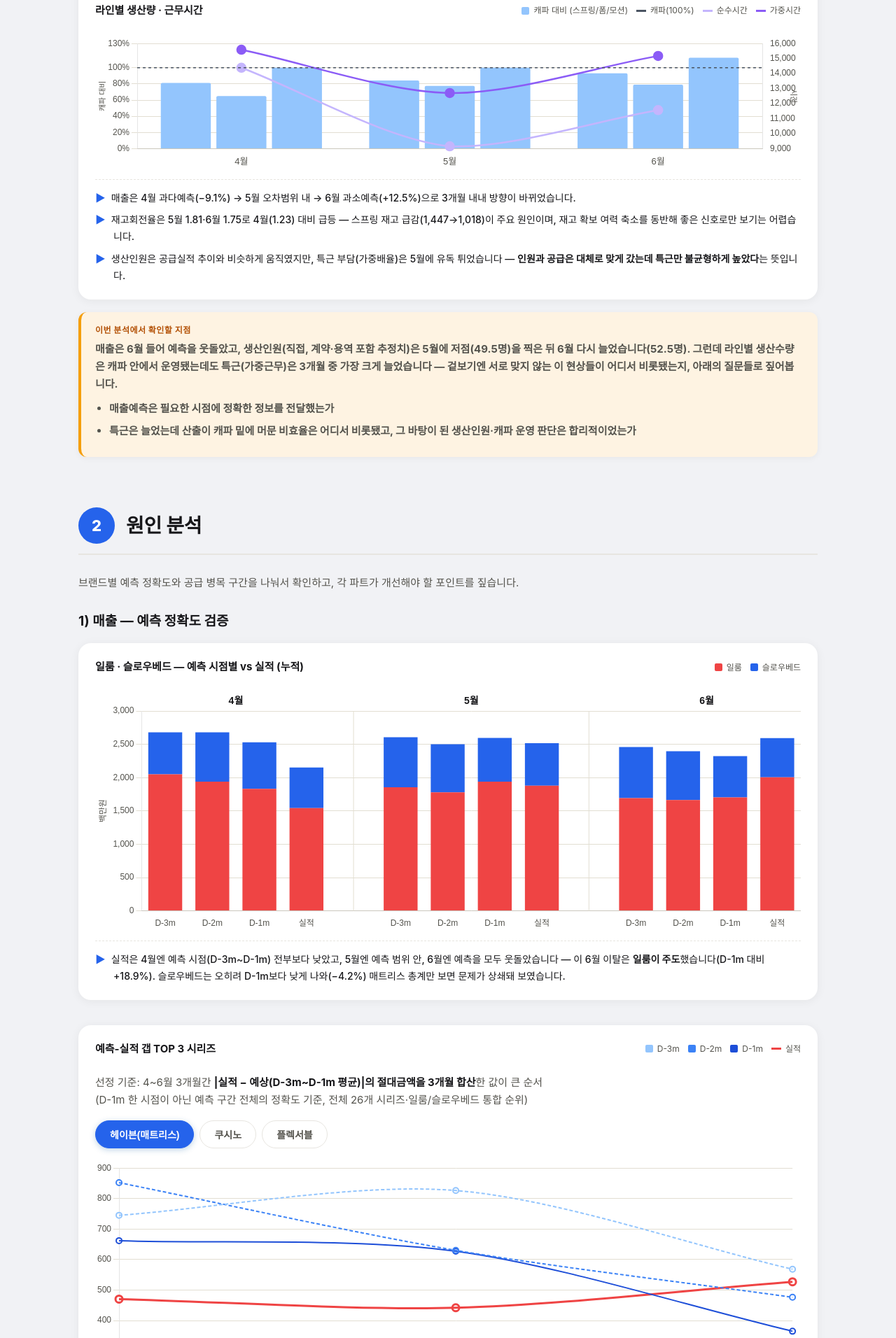
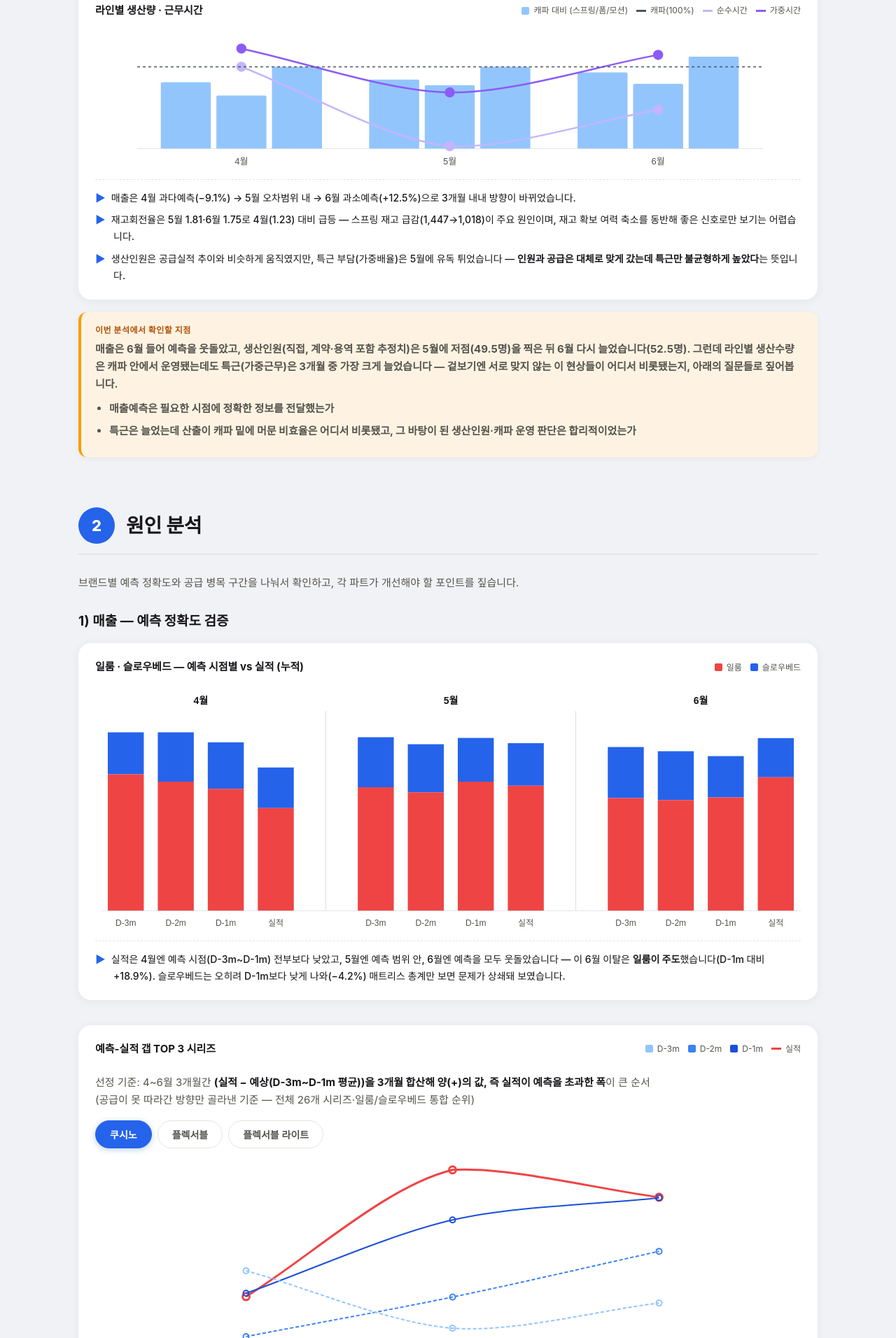
Before and after one commit to fursys-group-hub/26-2Q-mattress-issue, a plain HTML site: page index.html in a window 1280 px wide. Shown: the part 888-2800 px from the top of the page at 70% size. Drawn offline with nearby package versions, Linux system fonts and the light colour scheme.

Commit message:
리포트 업데이트

```diff
--- a/index.html
+++ b/index.html
@@ -259,22 +259,22 @@
           <span><span class="sw line" style="background:var(--act)"></span>실적</span>
         </div>
       </div>
-      <p class="lede" style="margin-top:0; margin-bottom:16px; max-width:none;">선정 기준: 4~6월 3개월간 <b style="color:var(--ink)">|실적 − 예상(D-3m~D-1m 평균)|의 절대금액을 3개월 합산</b>한 값이 큰 순서<br>(D-1m 한 시점이 아닌 예측 구간 전체의 정확도 기준, 전체 26개 시리즈·일룸/슬로우베드 통합 순위)</p>
+      <p class="lede" style="margin-top:0; margin-bottom:16px; max-width:none;">선정 기준: 4~6월 3개월간 <b style="color:var(--ink)">(실적 − 예상(D-3m~D-1m 평균))을 3개월 합산해 양(+)의 값, 즉 실적이 예측을 초과한 폭</b>이 큰 순서<br>(공급이 못 따라간 방향만 골라낸 기준 — 전체 26개 시리즈·일룸/슬로우베드 통합 순위)</p>
       <div class="toggle" id="seriesToggle">
-        <button class="tbtn active" data-s="haven">헤이븐(매트리스)</button>
-        <button class="tbtn" data-s="kushino">쿠시노</button>
+        <button class="tbtn active" data-s="kushino">쿠시노</button>
         <button class="tbtn" data-s="flex">플렉서블</button>
+        <button class="tbtn" data-s="flexlight">플렉서블 라이트</button>
       </div>
       <div class="chartbox"><canvas id="top3Chart"></canvas></div>
       <div class="chart-insight">
-        <p><span class="arrow">▶</span>헤이븐·플렉서블은 이벤트성 수요(프로모션)가 예측에 반영되지 못한 패턴입니다 — 헤이븐은 6월 한 달만 역전, 플렉서블은 6월까지 진행된 프로모션이 반영되지 않아 3개월 내내 실적이 예측을 상회했습니다.</p>
+        <p><span class="arrow">▶</span>세 시리즈 모두 실적이 예측을 웃돈, "공급이 수요를 못 따라간" 방향의 대표 사례입니다 — 플렉서블·플렉서블 라이트는 6월까지 이어진 프로모션이 예측에 반영되지 못해 3개월 내내 실적이 예측을 상회했습니다.</p>
         <p><span class="arrow">▶</span>쿠시노는 D-3m 초기 예측이 실적의 절반에도 못 미쳤다가 D-1m에야 따라잡았고, 6월도 원단쇼트로 밀린 이월분(146건·7,700만원)을 포함하면 여전히 +13.9% 과소예측이었습니다.</p>
       </div>
     </div>
 
     <div class="callout point">
       <div class="label">개선 포인트 — 매출</div>
-      헤이븐·플렉서블·쿠시노 모두 프로모션 등 이벤트성 수요가 예측에 정교하게 반영되지 못한 공통 패턴입니다. 초기 예측(D-3m) 단계부터 이벤트성 수요를 반영할 수 있는 프로세스 정비가 필요합니다.
+      쿠시노·플렉서블·플렉서블 라이트 모두 프로모션 등 이벤트성 수요가 예측에 정교하게 반영되지 못한 공통 패턴입니다. 초기 예측(D-3m) 단계부터 이벤트성 수요를 반영할 수 있는 프로세스 정비가 필요합니다.
     </div>
 
     <h3 style="margin-top:44px;">2) 공급 — 병목 구간 파악</h3>
@@ -303,11 +303,13 @@
           <div class="legend">
             <span><span class="sw" style="background:#f59e0b"></span>공급실적</span>
             <span><span class="sw line" style="background:#2563eb"></span>가중배율</span>
+            <span><span class="sw line" style="background:#0d9488"></span>시간당생산액(가중)</span>
           </div>
         </div>
         <div class="chartbox"><canvas id="supplyBurdenChart"></canvas></div>
         <div class="chart-insight">
           <p><span class="arrow">▶</span>5월·6월 모두 4월(+8.3%) 대비 특근 부담이 3~4배 높았습니다. 다만 정점은 물량이 가장 많았던 6월(+31.2%)이 아니라 인원이 가장 적었던 5월(+38.7%)이었습니다 — <b style="color:var(--ink)">물량 증가가 특근을 유발했다는 설명만으로는 5월의 튄 수치가 설명되지 않습니다.</b></p>
+          <p><span class="arrow">▶</span>사무직 지원시간까지 포함한 시간당생산액 기준으로 생산 효율은 3개월간 꾸준히 개선되었습니다.</p>
           <p><span class="arrow">▶</span>공정별로 인원 증감 배경이 다른데, 5월은 자연감소, 6월은 결원 충원·품질 개선 등 여러 목적의 채용이 섞여 있었습니다. 채용 목적이 물량 대응에 집중되지 않다 보니, 인원이 늘어난 6월에도 생산성 개선으로 뚜렷이 이어지지 못했습니다.</p>
         </div>
       </div>
@@ -352,9 +354,9 @@
       </div>
       <div class="chart-insight">
         <p><span class="arrow">▶</span>품목을 자주 바꿔가며 시간을 썼다면 산출이 늘 때 생산품목수(청록선)도 같이 늘어야 하는데, 스프링은 반대입니다 — 생산품목수는 4월 95개→6월 82개로 줄었는데 실제 산출(막대)은 203→233개로 늘었습니다. <b style="color:var(--ink)">더 적은 품목에 집중했는데도 산출은 캐파를 못 채웠다</b>는 뜻이라, 품목 전환 때문은 아닙니다. 모션만 유일하게 산출이 캐파를 채우거나 넘어섰습니다.</p>
-        <p><span class="arrow">▶</span>3개월 전체로 보면 세 라인 모두 5월에 생산품목수가 동시에 저점을 찍습니다(스프링 75개·폼 22개·모션 12개) — 같은 달 인원 최저(49.5명)·특근 최고(+38.7%)와 겹치는 걸 보면, 우연이 아니라 <b style="color:var(--ink)">인원 공백을 특근으로도 못 메우자 핵심 품목 위주로 방어 생산했다</b>는 하나의 원인으로 수렴합니다.</p>
+        <p><span class="arrow">▶</span>3개월 전체로 보면 세 라인 모두 5월에 생산품목수가 동시에 저점을 찍습니다(스프링 75개·폼 22개·모션 12개) — 같은 달 인원 최저(49.5명)·특근 최고(+38.7%)와 겹치는 걸 보면, 우연이 아니라 <b style="color:var(--ink)">인원 공백을 특근으로도 못 메우자 핵심 품목 위주로 방어 생산했다</b>는 하나의 원인으로 수렴합니다. 실제로 생산팀 확인 결과, 5월엔 퀼팅기 등 설비가 쿠시노 생산에 집중 투입되면서 다른 품목에 대응할 여력이 없었고, 쿠시노 반제품 제작에 시간이 많이 들면서 특근도 함께 최고조로 올라간 것으로 파악됐습니다.</p>
         <p><span class="arrow">▶</span>5월은 인원 공백이 방아쇠였다면, 6월은 다릅니다 — <b style="color:var(--ink)">인원도 늘고(49.5→52.5명) 특근 부담도 여전히 높았는데(가중배율 +31.2%, 4월 대비 3~4배)</b> 스프링·폼 모두 캐파를 채우지 못했습니다(233/250, 95/120). 위 공급실적·특근부담 차트에서 확인했듯 6월 채용은 물량 대응이 아니라 결원 충원·품질 개선 등 다른 목적이 섞여 있었던 만큼, 인원과 특근을 함께 투입하고도 산출이 못 따라온 데는 숙련도 희석과 더불어 자재 부족, 불량 재작업, 설비 다운타임 등 다른 요인도 함께 작용했을 가능성이 있습니다.</p>
-        <p><span class="arrow">▶</span>자재 요인은 <b style="color:var(--ink)">쿠시노 매트리스 장납기 이슈(6/12~7/5, D+10)</b>를 통해 실제로 확인되었습니다 — 5월 수주 급증에 대응하며 원단을 선제적으로 많이 소진했고, 그 여파로 6월엔 추가 수요에 대응할 원단을 긴급 수급하는 데 한계가 있었습니다. 초기 대응(B2B용 원단 사전 확보)은 유효했지만 5월 소진분을 메우는 속도가 6월 수요를 못 따라갔습니다. 여기에 공급처가 다른 별개 품목인 헤드보드·가드가 생산캐파 이슈로 먼저 장납기가 걸리며 매트리스 문제가 그 뒤에 가려져 있다가, 6월 원단 수급 차질로 매트리스 자체 장납기가 뒤늦게 표면화되는 시간차까지 겹쳤습니다.</p>
+        <p><span class="arrow">▶</span>자재 요인은 <b style="color:var(--ink)">쿠시노 매트리스 장납기 이슈(6/12~7/5, D+10)</b>를 통해 실제로 확인되었습니다 — 5월 수주 급증에 대응하며 원단을 선제적으로 많이 소진했고, 그 여파로 6월엔 추가 수요에 대응할 원단을 긴급 수급하는 데 한계가 있었습니다. 초기 대응(B2B용 원단 사전 확보)은 유효했지만 5월 소진분을 메우는 속도가 6월 수요를 못 따라갔습니다. 여기에 공급처가 다른 별개 품목인 헤드보드·가드가 생산캐파 이슈로 먼저 장납기가 걸리며 매트리스 문제가 그 뒤에 가려져 있다가, 6월 원단 수급 차질로 매트리스 자체 장납기가 뒤늦게 표면화되는 시간차까지 겹쳤습니다. 생산팀 확인으로는 당시 국제정세로 선박 확보가 어려워지면서 입고 지연 통보 자체가 늦게 왔다는 배경도 있었습니다 — 다만 그 통보 이전에 미리 확인했다면 대응 여지가 있었다는 점에서, 앞단 모니터링의 필요성은 여전히 유효합니다.</p>
       </div>
     </div>
 
@@ -456,7 +458,7 @@ function baseOpts(extra){
     responsive:true, maintainAspectRatio:false,
     plugins:{legend:{display:false}},
     scales:{
-      y:{grid:{color:gridColor}, ticks:{font:{size:12}}},
+      y:{grid:{display:false}, ticks:{display:false},border:{display:false}},
       x:{grid:{display:false}, ticks:{font:{size:12}}}
     }
   }, extra||{});
@@ -507,16 +509,23 @@ new Chart(document.getElementById('introComboTop'), {
       {type:'bar', label:'재고-폼', data:[316,243,277], backgroundColor:'#2dd4bf', order:2, stack:'inv', yAxisID:'y'},
       {type:'bar', label:'재고-모션', data:[68,91,108], backgroundColor:'#99f6e4', order:2, stack:'inv', yAxisID:'y'},
       {type:'bar', label:'재고-커버', data:[35,30,39], backgroundColor:'#d4f7f0', order:2, stack:'inv', yAxisID:'y'},
-      {type:'line', label:'매출예상(D-1m)', data:[2551,2617,2348], borderWidth:0, pointRadius:0, pointHoverRadius:0, backgroundColor:'transparent', borderColor:'transparent', order:0, yAxisID:'y'},
-      {type:'line', label:'생산인원', data:[55.5,49.5,52.5], borderWidth:0, pointRadius:0, pointHoverRadius:0, backgroundColor:'transparent', borderColor:'transparent', order:0, yAxisID:'y1'}
+      {type:'line', label:'매출예상(D-1m)', data:[2551,2617,2348], borderWidth:0, pointRadius:0, pointHoverRadius:0, pointHitRadius:12, backgroundColor:'transparent', borderColor:'transparent', order:0, yAxisID:'y'},
+      {type:'line', label:'생산인원', data:[55.5,49.5,52.5], borderWidth:0, pointRadius:0, pointHoverRadius:0, pointHitRadius:12, backgroundColor:'transparent', borderColor:'transparent', order:0, yAxisID:'y1'}
     ]
   },
   options: baseOpts({
     layout:{padding:{right:0}},
+    plugins:{
+      legend:{display:false},
+      tooltip:{ callbacks:{ label:(ctx) => {
+        if(ctx.dataset.label === '생산인원') return `생산인원: ${ctx.parsed.y}명`;
+        return `${ctx.dataset.label}: ${ctx.parsed.y.toLocaleString()}백만원`;
+      }}}
+    },
     scales:{
-      y:{grid:{color:gridColor}, ticks:{font:{size:12}}, position:'left', title:{display:true,text:'백만원',font:{size:12}}, afterFit:(s)=>{s.width=60;}},
-      y1:{grid:{display:false}, ticks:{font:{size:12}}, position:'right', min:40, max:60, title:{display:true,text:'생산인원(명)',font:{size:11}}, afterFit:(s)=>{s.width=55;}},
-      x:{grid:{display:false}, display:false}
+      y:{grid:{display:false}, ticks:{display:false}, position:'left', title:{display:false}, border:{display:false}, afterFit:(s)=>{s.width=60;}},
+      y1:{grid:{display:false}, ticks:{display:false}, position:'right', min:40, max:60, title:{display:false}, border:{display:false}, afterFit:(s)=>{s.width=55;}},
+      x:{grid:{display:false}, ticks:{font:{size:13}}}
     }
   }),
   plugins:[alignedLinesPlugin]
@@ -556,14 +565,14 @@ new Chart(document.getElementById('introComboBottom'), {
           label:(ctx) => {
             const raw = ctx.dataset.rawQty;
             if(raw) return `${raw[ctx.dataIndex]}개 (${ctx.parsed.y}%)`;
-            return `${ctx.dataset.label}: ${ctx.parsed.y.toLocaleString()}`;
+            return `${ctx.dataset.label}: ${ctx.parsed.y.toLocaleString()}시간`;
           }
         }
       }
     },
     scales:{
-      y:{grid:{color:gridColor}, ticks:{font:{size:12},callback:v=>v+'%'}, position:'left', min:0, max:130, title:{display:true,text:'캐파 대비',font:{size:11}}, afterFit:(s)=>{s.width=60;}},
-      y1:{grid:{display:false}, ticks:{font:{size:12}}, position:'right', title:{display:true,text:'시간',font:{size:11}}, afterFit:(s)=>{s.width=55;}},
+      y:{grid:{display:false}, ticks:{display:false}, position:'left', min:0, max:130, title:{display:false}, border:{display:false}, afterFit:(s)=>{s.width=60;}},
+      y1:{grid:{display:false}, ticks:{display:false}, position:'right', title:{display:false}, border:{display:false}, afterFit:(s)=>{s.width=55;}},
       x:{grid:{display:false}, ticks:{font:{size:13}}}
     }
   }),
@@ -581,10 +590,17 @@ function otChart(id, actual, skuCounts, yMax, skuMin, skuMax){
       ]
     },
     options: baseOpts({
-      plugins:{legend:{display:false}},
+      plugins:{
+        legend:{display:false},
+        tooltip:{
+          callbacks:{
+            label:(ctx) => ctx.datasetIndex === 0 ? `실제 산출: ${ctx.parsed.y}개/일` : `생산품목수: ${ctx.parsed.y}종`
+          }
+        }
+      },
       scales:{
-        y:{grid:{color:gridColor}, ticks:{font:{size:11}}, position:'left', max:yMax},
-        y1:{grid:{display:false}, ticks:{font:{size:11}}, position:'right', min:skuMin, max:skuMax},
+        y:{grid:{display:false}, ticks:{display:false}, position:'left', max:yMax,border:{display:false}},
+        y1:{grid:{display:false}, ticks:{display:false}, position:'right', min:skuMin, max:skuMax,border:{display:false}},
         x:{grid:{display:false}, ticks:{font:{size:12}}}
       }
     })
@@ -638,9 +654,12 @@ new Chart(document.getElementById('brandStackChart'), {
   },
   options: baseOpts({
     layout:{padding:{top:26}},
-    plugins:{legend:{display:false}},
+    plugins:{
+      legend:{display:false},
+      tooltip:{ callbacks:{ label:(ctx) => `${ctx.dataset.label}: ${ctx.parsed.y.toLocaleString()}백만원` } }
+    },
     scales:{
-      y:{grid:{color:gridColor}, ticks:{font:{size:12}}, title:{display:true,text:'백만원',font:{size:12}}},
+      y:{grid:{display:false}, ticks:{display:false}, title:{display:false}, border:{display:false}},
       x:{grid:{display:false}, ticks:{font:{size:12}}}
     }
   }),
@@ -656,10 +675,16 @@ new Chart(document.getElementById('headcountHoursChart'), {
     {type:'line',label:'월말',data:[52,49,54],borderColor:'#ef4444',backgroundColor:'#ef4444',tension:.2,pointRadius:6,borderWidth:3,order:0,yAxisID:'y1'}
   ]},
   options: baseOpts({
-    plugins:{legend:{display:false}},
+    plugins:{
+      legend:{display:false},
+      tooltip:{ callbacks:{ label:(ctx) => {
+        const unit = (ctx.dataset.label === '월초' || ctx.dataset.label === '월말') ? '명' : '시간';
+        return `${ctx.dataset.label}: ${ctx.parsed.y.toLocaleString()}${unit}`;
+      }}}
+    },
     scales:{
-      y:{grid:{color:gridColor},ticks:{font:{size:12}},position:'left',title:{display:true,text:'시간',font:{size:12}}},
-      y1:{grid:{display:false},ticks:{font:{size:12}},position:'right',min:40,max:60,title:{display:true,text:'생산인원(직접, 명)',font:{size:12}}},
+      y:{grid:{display:false},ticks:{display:false},position:'left',title:{display:false},border:{display:false}},
+      y1:{grid:{display:false},ticks:{display:false},position:'right',min:40,max:60,title:{display:false},border:{display:false}},
       x:{grid:{display:false},ticks:{font:{size:13}}}
     }
   })
@@ -667,13 +692,22 @@ new Chart(document.getElementById('headcountHoursChart'), {
 new Chart(document.getElementById('supplyBurdenChart'), {
   data:{labels:['4월','5월','6월'],datasets:[
     {type:'bar',label:'공급실적',data:[2399,2033,2758],backgroundColor:['#f59e0b','#f59e0b','#f59e0b'],order:2,yAxisID:'y'},
-    {type:'line',label:'가중배율',data:[8.3,38.7,31.2],borderColor:'#2563eb',backgroundColor:'#2563eb',tension:.3,pointRadius:6,borderWidth:3,order:0,yAxisID:'y1'}
+    {type:'line',label:'가중배율',data:[8.3,38.7,31.2],borderColor:'#2563eb',backgroundColor:'#2563eb',tension:.3,pointRadius:6,borderWidth:3,order:0,yAxisID:'y1'},
+    {type:'line',label:'시간당생산액(가중)',data:[153900,160066,181734],borderColor:'#0d9488',backgroundColor:'#0d9488',tension:.3,pointRadius:6,borderWidth:3,order:0,yAxisID:'y2'}
   ]},
   options: baseOpts({
-    plugins:{legend:{display:false}},
+    plugins:{
+      legend:{display:false},
+      tooltip:{ callbacks:{ label:(ctx) => {
+        if(ctx.dataset.label === '공급실적') return `공급실적: ${ctx.parsed.y.toLocaleString()}백만원`;
+        if(ctx.dataset.label === '가중배율') return `가중배율: ${ctx.parsed.y}%`;
+        return `시간당생산액(가중): ${ctx.parsed.y.toLocaleString()}원/시간`;
+      }}}
+    },
     scales:{
-      y:{grid:{color:gridColor},ticks:{font:{size:12}},position:'left',title:{display:true,text:'백만원',font:{size:12}}},
-      y1:{grid:{display:false},ticks:{font:{size:12},callback:v=>v+'%'},position:'right',min:0,max:45,title:{display:true,text:'가중배율',font:{size:12}}},
+      y:{grid:{display:false},ticks:{display:false},position:'left',title:{display:false},border:{display:false}},
+      y1:{grid:{display:false},ticks:{display:false},position:'right',min:0,max:45,title:{display:false},border:{display:false}},
+      y2:{grid:{display:false},ticks:{display:false},position:'right',min:120000,max:220000,title:{display:false},border:{display:false}},
       x:{grid:{display:false},ticks:{font:{size:13}}}
     }
   })
@@ -681,19 +715,29 @@ new Chart(document.getElementById('supplyBurdenChart'), {
 
 // SECTION2: TOP3 gap series filter (single chart)
 const top3Data = {
-  haven: {d3:[745.2,826.4,568.4], d2:[852.2,630.3,476.3], d1:[662.0,627.5,364.8], act:[470.2,442.0,527.0]},
+  kushino:{d3:[367.6,212.0,280.0], d2:[189.2,296.3,420.2], d1:[306.5,505.2,565.2], act:[297.5,641.0,566.8]},
   flex:  {d3:[76.0,77.1,45.2], d2:[70.3,53.4,44.3], d1:[54.9,51.0,68.4], act:[129.6,120.5,149.6]},
-  kushino:{d3:[367.6,212.0,280.0], d2:[189.2,296.3,420.2], d1:[306.5,505.2,565.2], act:[297.5,641.0,566.8]}
+  flexlight:{d3:[31.0,27.4,30.5], d2:[20.9,29.2,27.8], d1:[33.2,26.0,44.0], act:[35.9,65.6,73.2]}
 };
 let top3Chart = new Chart(document.getElementById('top3Chart'), {
   type:'line',
   data:{labels:['4월','5월','6월'],datasets:[
-    {label:'D-3m',data:top3Data.haven.d3,borderColor:'#93c5fd',backgroundColor:'transparent',tension:.3,pointRadius:4,borderDash:[5,3],borderWidth:2},
-    {label:'D-2m',data:top3Data.haven.d2,borderColor:'#3b82f6',backgroundColor:'transparent',tension:.3,pointRadius:4,borderDash:[5,3],borderWidth:2},
-    {label:'D-1m',data:top3Data.haven.d1,borderColor:'#1d4ed8',backgroundColor:'transparent',tension:.3,pointRadius:4,borderWidth:2},
-    {label:'실적',data:top3Data.haven.act,borderColor:'#ef4444',backgroundColor:'transparent',tension:.3,pointRadius:5,borderWidth:3}
+    {label:'D-3m',data:top3Data.kushino.d3,borderColor:'#93c5fd',backgroundColor:'transparent',tension:.3,pointRadius:4,borderDash:[5,3],borderWidth:2},
+    {label:'D-2m',data:top3Data.kushino.d2,borderColor:'#3b82f6',backgroundColor:'transparent',tension:.3,pointRadius:4,borderDash:[5,3],borderWidth:2},
+    {label:'D-1m',data:top3Data.kushino.d1,borderColor:'#1d4ed8',backgroundColor:'transparent',tension:.3,pointRadius:4,borderWidth:2},
+    {label:'실적',data:top3Data.kushino.act,borderColor:'#ef4444',backgroundColor:'transparent',tension:.3,pointRadius:5,borderWidth:3}
   ]},
-  options: baseOpts()
+  options: baseOpts({
+    layout:{padding:{left:60,right:55}},
+    plugins:{
+      legend:{display:false},
+      tooltip:{ callbacks:{ label:(ctx) => `${ctx.dataset.label}: ${ctx.parsed.y.toLocaleString()}백만원` } }
+    },
+    scales:{
+      y:{grid:{display:false}, ticks:{display:false}, title:{display:false}, border:{display:false}},
+      x:{grid:{display:false}, ticks:{font:{size:12}}, offset:true}
+    }
+  })
 });
 document.querySelectorAll('#seriesToggle .tbtn').forEach(btn => {
   btn.addEventListener('click', () => {
```
